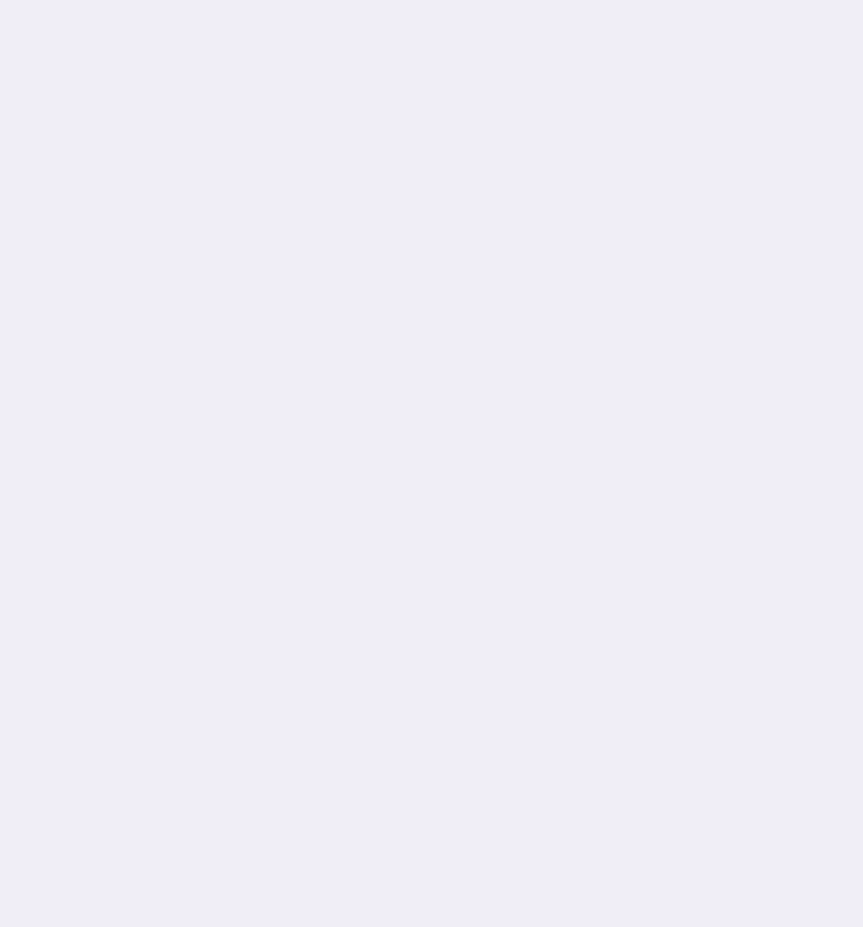
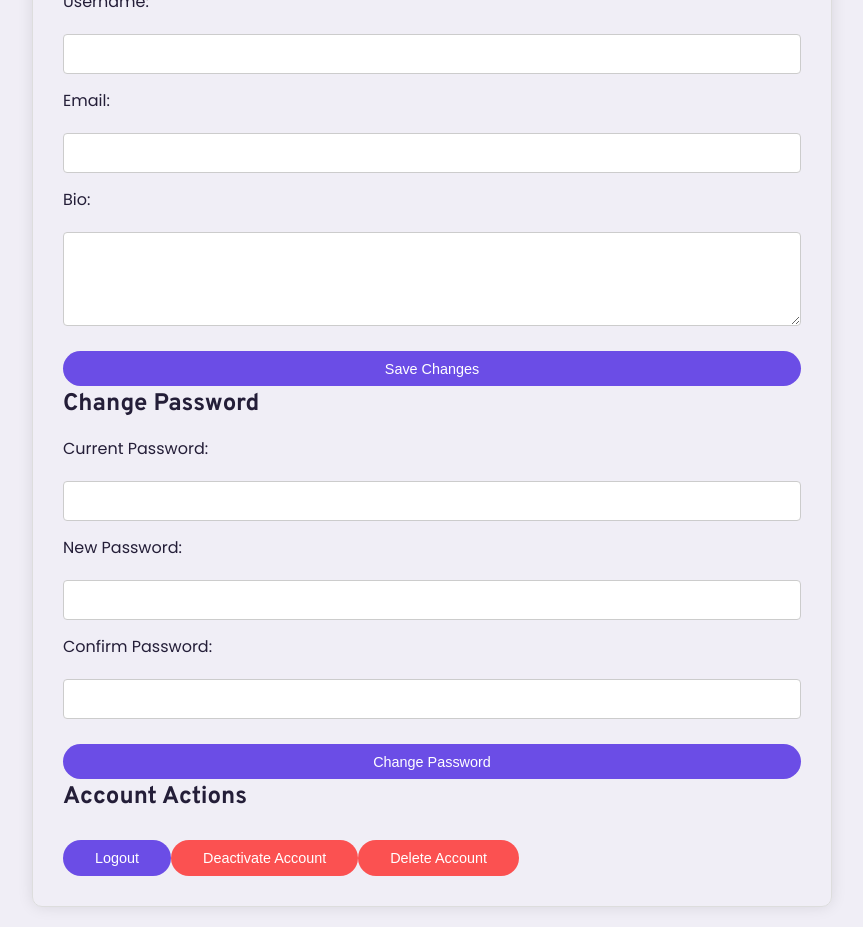
Before and after one commit to ntpmcoat/Emolink, a React (Create React App) app in the folder Frontend/my-app/: page /settings in a window 1280 px wide. Before the commit this address had no page. Shown: the part 180-1107 px from the top of the page, without its empty margins (208-1071 px from the left). Before the commit the page ends 800 px from the top, so only its background shows below. Built offline with nearby package versions, Linux system fonts and the light colour scheme.

Commit message:
Settings Add

```diff
--- a/Frontend/my-app/src/App.js
+++ b/Frontend/my-app/src/App.js
@@ -4,6 +4,7 @@ import Home from "./components/Home/Home.js"
 import "./app.css"
 import Landing from './components/LandingPage/Landing.js';
 import Login from './components/LandingPage/Sign_In/Login.js';
+import Settings from './components/Settings/Setting.js';
 
 
 const App= () => {
@@ -14,6 +15,7 @@ const App= () => {
                 <Route path='/home' element={<Home/>}/>
                 <Route path='/' element={<Landing/>}/>
                 <Route path='/Login' element={<Login/>}/>
+                <Route path='/settings' element={<Settings/>}/>
             </Routes>
         </Router>
         </>
--- /dev/null
+++ b/Frontend/my-app/src/components/Settings/Setting.css
@@ -0,0 +1,69 @@
+/* Setting.css */
+
+/* Container styles */
+.settings-container {
+    max-width: 800px;
+    margin: 20px auto;
+    padding: 30px;
+    border: 1px solid #ddd;
+    border-radius: 10px;
+    box-shadow: 0 0 15px rgba(0, 0, 0, 0.1);
+  }
+
+  /* Heading styles */
+  .settings-container h2 {
+    font-size: 32px;
+    margin-bottom: 20px;
+  }
+
+  .settings-container h3 {
+    font-size: 24px;
+    margin-bottom: 15px;
+  }
+
+  /* Form styles */
+  .settings-container form {
+    display: grid;
+    grid-gap: 15px;
+  }
+
+  /* Form field styles */
+  .settings-container label {
+    font-size: 16px;
+  }
+
+  .settings-container input,
+  .settings-container textarea {
+    width: 100%;
+    padding: 10px;
+    font-size: 16px;
+    border: 1px solid #ccc;
+    border-radius: 4px;
+    margin-top: 5px;
+  }
+
+  /* Button styles */
+  .settings-container button {
+    margin-top: 10px;
+  }
+
+
+
+
+
+  .settings-container .btn-danger {
+    background-color:var(--color-danger);
+    color: #fff;
+  }
+
+  .settings-container .btn-danger:hover {
+    background-color: #bd2130;
+  }
+
+  /* Responsive adjustments */
+  @media (max-width: 768px) {
+    .settings-container {
+      max-width: 100%;
+      margin: 10px;
+    }
+  }
--- /dev/null
+++ b/Frontend/my-app/src/components/Settings/Setting.js
@@ -0,0 +1,80 @@
+// Settings.js
+
+import React from 'react';
+import './Setting.css';
+import { useNavigate } from 'react-router-dom';
+
+const Settings = () => {
+  const navigate = useNavigate();
+
+  const handleProfileSettings = () => {
+    console.log('Profile settings updated');
+  };
+
+  const handleChangePassword = () => {
+    console.log('Password changed');
+  };
+
+  const handleLogout = () => {
+    console.log('Logged out');
+    navigate('/login');
+  };
+
+  const handleDeactivateAccount = () => {
+    console.log('Account deactivated');
+  };
+
+  const handleDeleteAccount = () => {
+    console.log('Account deleted');
+  };
+
+  return (
+    <div className="settings-container">
+      <h2>Account Settings</h2>
+
+      {/* Profile Settings Form */}
+      <div className="profile-settings-form">
+        <h3>Edit Profile</h3>
+        <form>
+          <label htmlFor="username">Username:</label>
+          <input type="text" id="username" name="username" />
+
+          <label htmlFor="email">Email:</label>
+          <input type="email" id="email" name="email" />
+
+          <label htmlFor="bio">Bio:</label>
+          <textarea id="bio" name="bio" rows="4"></textarea>
+
+          <button type="button" onClick={handleProfileSettings} className='btn btn-primary'>Save Changes</button>
+        </form>
+      </div>
+
+      {/* Change Password */}
+      <div className="change-password">
+        <h3>Change Password</h3>
+        <form>
+          <label htmlFor="current-password">Current Password:</label>
+          <input type="password" id="current-password" name="current-password" />
+
+          <label htmlFor="new-password">New Password:</label>
+          <input type="password" id="new-password" name="new-password" />
+
+          <label htmlFor="confirm-password">Confirm Password:</label>
+          <input type="password" id="confirm-password" name="confirm-password" />
+
+          <button type="button" onClick={handleChangePassword} className='btn btn-primary'>Change Password</button>
+        </form>
+      </div>
+
+      {/* Account Actions */}
+      <div className="account-actions">
+        <h3>Account Actions</h3>
+        <button onClick={handleLogout} className='btn btn-primary'>Logout</button>
+        <button onClick={handleDeactivateAccount} className='btn btn-danger'>Deactivate Account</button>
+        <button onClick={handleDeleteAccount} className='btn btn-danger'>Delete Account</button>
+      </div>
+    </div>
+  );
+};
+
+export default Settings;
```
